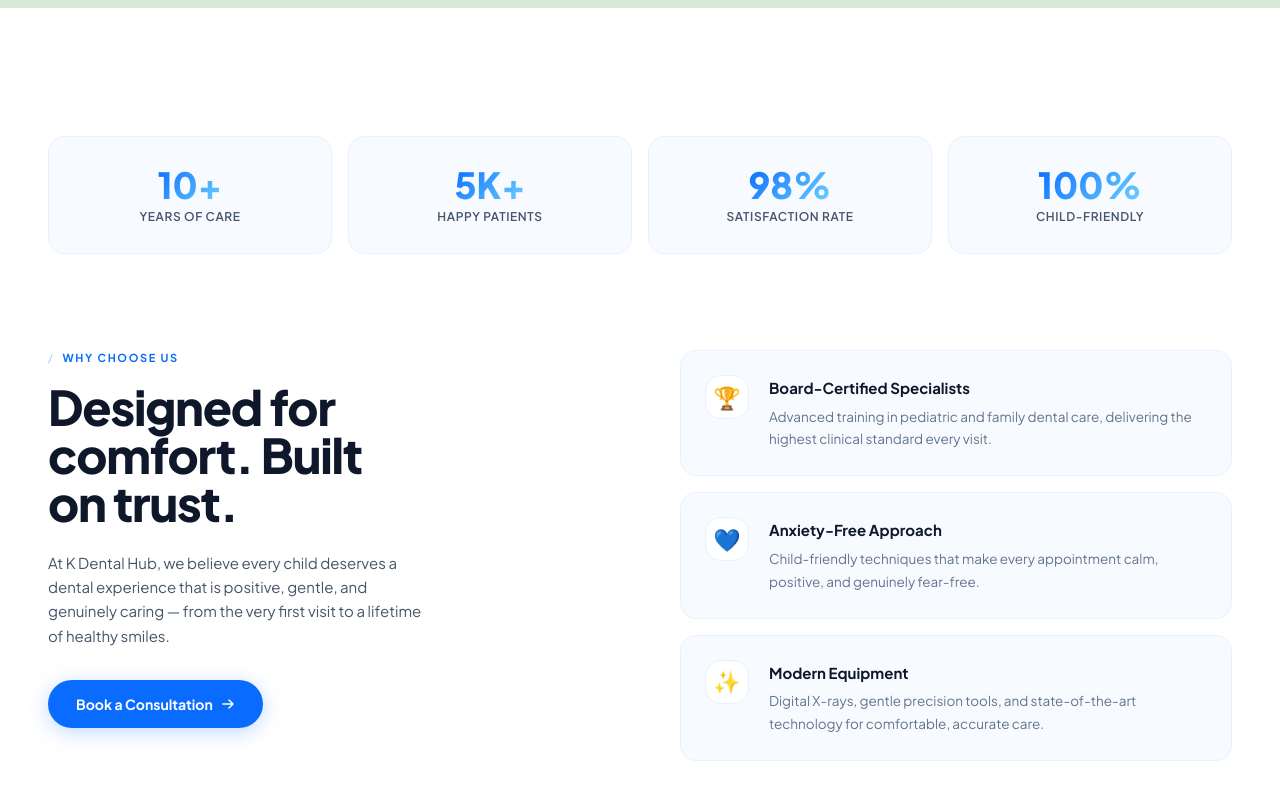
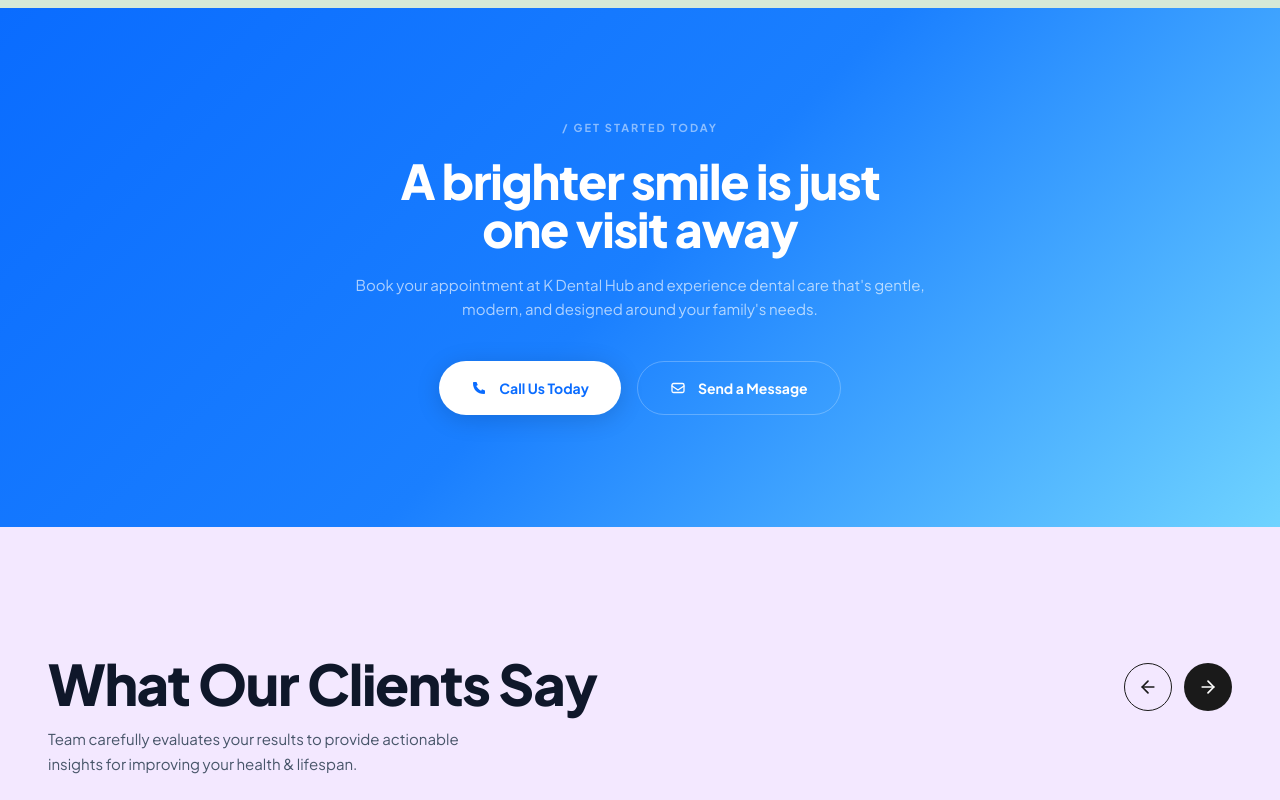
Before and after one commit to liquid-dre/KDentalHub, a Next.js app: page / in a window 1280 px wide. Shown: the part 3920-4720 px from the top of the page. Built offline with nearby package versions, Linux system fonts and the light colour scheme.

Commit message:
Remove why choose us section

```diff
--- a/app/page.tsx
+++ b/app/page.tsx
@@ -2,7 +2,6 @@ import Navbar from '@/components/Navbar'
 import HeroSection from '@/components/HeroSection'
 import AboutSection from '@/components/AboutSection'
 import ServicesSection from '@/components/ServicesSection'
-import WhyChooseUsSection from '@/components/WhyChooseUsSection'
 import GetStartedCTA from '@/components/GetStartedCTA'
 import TestimonialsSection from '@/components/TestimonialsSection'
 import Footer from '@/components/Footer'
@@ -14,7 +13,6 @@ export default function Home() {
       <HeroSection />
       <AboutSection />
       <ServicesSection />
-      <WhyChooseUsSection />
       <GetStartedCTA />
       <TestimonialsSection />
       <Footer />
--- a/components/WhyChooseUsSection.tsx
+++ /dev/null
@@ -1,145 +0,0 @@
-"use client";
-
-import React from "react";
-import { motion } from "framer-motion";
-import { CountUp } from "@/components/ui/count-up";
-
-const STATS = [
-	{ value: 10, suffix: "+", label: "Years of care" },
-	{ value: 5, suffix: "K+", label: "Happy patients" },
-	{ value: 98, suffix: "%", label: "Satisfaction rate" },
-	{ value: 100, suffix: "%", label: "Child-friendly" },
-];
-
-const TRUST_POINTS = [
-	{
-		icon: "🏆",
-		title: "Board-Certified Specialists",
-		body: "Advanced training in pediatric and family dental care, delivering the highest clinical standard every visit.",
-	},
-	{
-		icon: "💙",
-		title: "Anxiety-Free Approach",
-		body: "Child-friendly techniques that make every appointment calm, positive, and genuinely fear-free.",
-	},
-	{
-		icon: "✨",
-		title: "Modern Equipment",
-		body: "Digital X-rays, gentle precision tools, and state-of-the-art technology for comfortable, accurate care.",
-	},
-];
-
-export default function WhyChooseUsSection() {
-	return (
-		<section id="why" className="bg-white py-24 lg:py-32">
-			<div className="max-w-7xl mx-auto px-6 lg:px-10 xl:px-12">
-				{/* Stats row */}
-				<div className="grid grid-cols-2 lg:grid-cols-4 gap-4 mb-24">
-					{STATS.map((stat, i) => (
-						<motion.div
-							key={stat.label}
-							initial={{ opacity: 0, y: 16 }}
-							whileInView={{ opacity: 1, y: 0 }}
-							viewport={{ once: true }}
-							transition={{
-								duration: 0.5,
-								delay: i * 0.08,
-								ease: [0.22, 1, 0.36, 1],
-							}}
-							className="rounded-2xl bg-[#F7FBFF] border border-[#E8F1FF] px-6 py-7 text-center"
-						>
-							<CountUp
-								value={stat.value}
-								suffix={stat.suffix}
-								duration={2.2}
-								className="text-3xl xl:text-4xl font-extrabold mb-1"
-								numberClassName="bg-clip-text text-transparent"
-								style={{
-									background:
-										"linear-gradient(135deg, #0A6CFF 0%, #6FD3FF 100%)",
-									WebkitBackgroundClip: "text",
-									WebkitTextFillColor: "transparent",
-									backgroundClip: "text",
-								}}
-							/>
-							<p className="text-xs font-semibold text-[#475569] uppercase tracking-wider">
-								{stat.label}
-							</p>
-						</motion.div>
-					))}
-				</div>
-
-				{/* Split: headline left, trust cards right */}
-				<div className="grid lg:grid-cols-2 gap-14 lg:gap-20 items-start">
-					<motion.div
-						initial={{ opacity: 0, x: -20 }}
-						whileInView={{ opacity: 1, x: 0 }}
-						viewport={{ once: true, margin: "-80px" }}
-						transition={{ duration: 0.7, ease: [0.22, 1, 0.36, 1] }}
-					>
-						<p className="flex items-center gap-2 text-[11px] font-bold uppercase tracking-[0.15em] text-[#0A6CFF] mb-4">
-							<span className="text-[#0A6CFF]/40 font-light">/</span>
-							Why Choose Us
-						</p>
-						<h2 className="text-4xl xl:text-5xl font-extrabold text-[#0F172A] tracking-tight leading-[1.07] mb-6">
-							Designed for
-							<br />
-							comfort. Built
-							<br />
-							on trust.
-						</h2>
-						<p className="text-[15px] text-[#475569] leading-relaxed mb-8 max-w-sm">
-							At K Dental Hub, we believe every child deserves a dental
-							experience that is positive, gentle, and genuinely caring — from
-							the very first visit to a lifetime of healthy smiles.
-						</p>
-						<a
-							href="#contact"
-							className="inline-flex items-center gap-2 px-7 py-3.5 rounded-full bg-[#0A6CFF] text-white text-sm font-bold shadow-[0_4px_20px_rgba(10,108,255,0.25)] hover:bg-[#0055D4] hover:shadow-[0_6px_28px_rgba(10,108,255,0.35)] active:scale-[0.98] transition-all duration-200"
-						>
-							Book a Consultation
-							<svg width="14" height="14" viewBox="0 0 14 14" fill="none">
-								<path
-									d="M2 7h10M8 3l4 4-4 4"
-									stroke="white"
-									strokeWidth="1.5"
-									strokeLinecap="round"
-									strokeLinejoin="round"
-								/>
-							</svg>
-						</a>
-					</motion.div>
-
-					<div className="space-y-4">
-						{TRUST_POINTS.map((point, i) => (
-							<motion.div
-								key={point.title}
-								initial={{ opacity: 0, x: 20 }}
-								whileInView={{ opacity: 1, x: 0 }}
-								viewport={{ once: true, margin: "-40px" }}
-								transition={{
-									duration: 0.55,
-									delay: i * 0.1,
-									ease: [0.22, 1, 0.36, 1],
-								}}
-								className="group flex gap-5 p-6 rounded-2xl bg-[#F7FBFF] border border-[#E8F1FF] hover:border-[#6FD3FF]/60 hover:shadow-[0_6px_24px_rgba(10,108,255,0.07)] transition-all duration-250"
-							>
-								<div className="w-11 h-11 rounded-2xl bg-white border border-[#E8F1FF] flex items-center justify-center text-[22px] flex-shrink-0 group-hover:shadow-[0_2px_10px_rgba(10,108,255,0.10)] transition-shadow duration-200">
-									{point.icon}
-								</div>
-								<div className="pt-0.5">
-									<h3 className="text-[15px] font-bold text-[#0F172A] mb-1.5">
-										{point.title}
-									</h3>
-									<p className="text-[13.5px] text-[#64748B] leading-[1.7]">
-										{point.body}
-									</p>
-								</div>
-							</motion.div>
-						))}
-					</div>
-				</div>
-			</div>
-		</section>
-	);
-}
```
